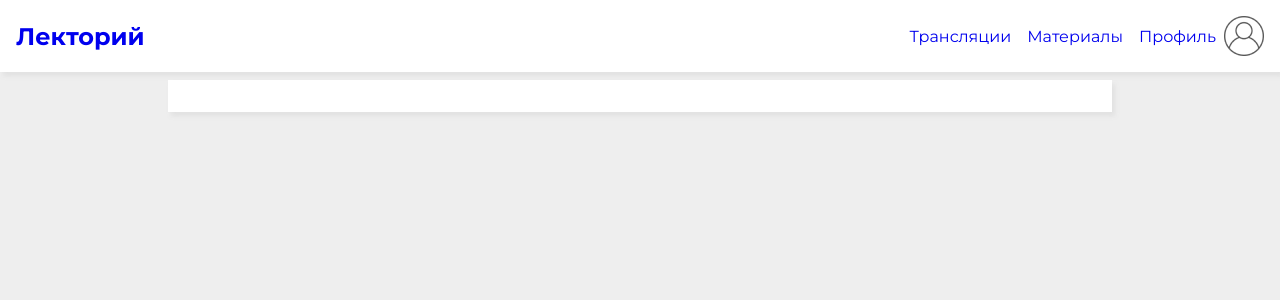
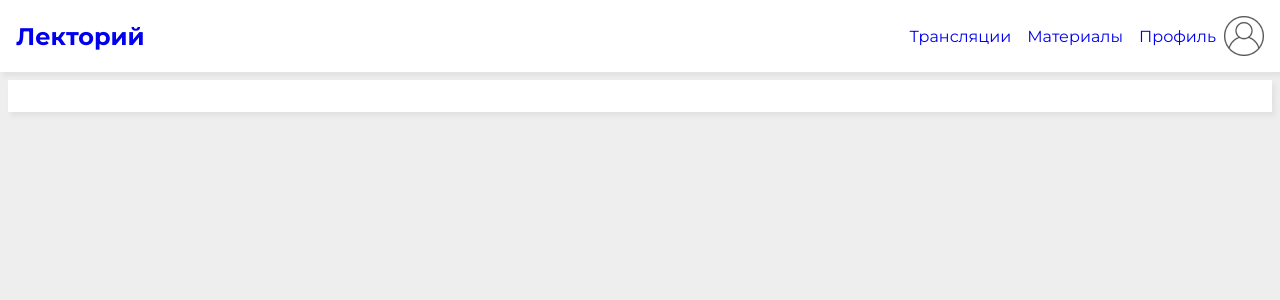
Before and after one commit to ilyasgaripov97/lectory-frontend, a React (Create React App) app: page /materials in a window 1280 px wide. Shown: the top 300 px of the page. Built offline with nearby package versions, Linux system fonts and the light colour scheme.

Commit message:
Change width of materials content card

```diff
--- a/src/components/Home/Feed/Material/MaterialForm/MaterialForm.jsx
+++ b/src/components/Home/Feed/Material/MaterialForm/MaterialForm.jsx
@@ -7,13 +7,12 @@ import Button from '../../../../Button/Button';
 import Textarea from '../../../../Textarea/Textarea'
 
 
-const storeMaterial = async (id_user, data=null) => {
-  const response = await fetch(`http://localhost:8000/user/${id_user}/materials/new`, {
+const storeMaterial = async (id_user, data) => {
+  console.log(data);
+  await fetch(`http://localhost:8000/user/${id_user}/materials/new`, {
     method: 'POST',
     body: data,
   })
-  const json = await response.json()
-  console.log(json);
 }
 
 const updateMaterials = async (setMaterials) => {
--- a/src/components/Materials/Materials.css
+++ b/src/components/Materials/Materials.css
@@ -4,6 +4,6 @@
 }
 
 .materials-content {
-  max-width: 960px;
+  max-width: 1440px;
   margin: 0 auto;
 }
--- a/src/components/Materials/Materials.jsx
+++ b/src/components/Materials/Materials.jsx
@@ -13,7 +13,6 @@ const Materials = ({ materials, setMaterials }) => {
         <Card margin={"small"}>
         </Card>
       </div>
-
     </div>
 
   )
--- /dev/null
+++ b/todo.js
@@ -0,0 +1,3 @@
+// TODO Пофиксить баг когда пользователь сначала вводит в форму материала
+//      тело или заголовок а потом изображение перезатирает эти поля,
+//      отрефакторить загрузку файла на бэк
```
